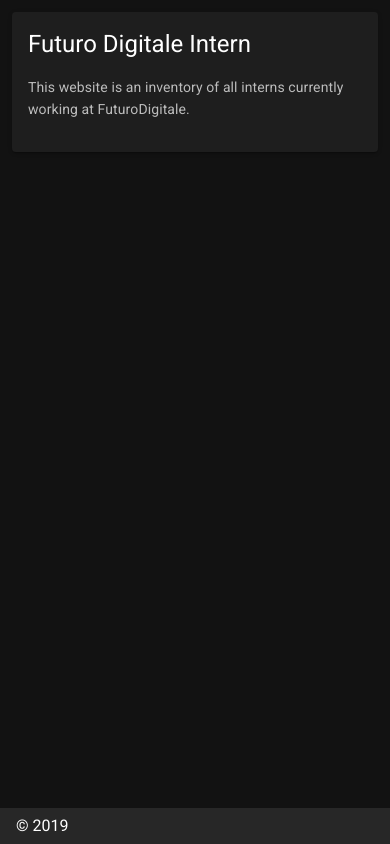
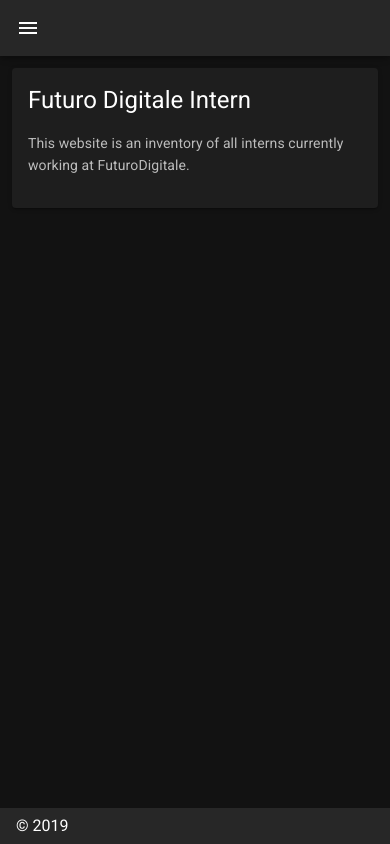
Before and after one commit to QuentinCD/FuturoInterns, a Nuxt app: page / in a window 390 px wide. Built offline with nearby package versions, Linux system fonts and the light colour scheme.

Commit message:
Phone version done?

```diff
--- a/layouts/default.vue
+++ b/layouts/default.vue
@@ -9,6 +9,9 @@
         </v-list-item>
       </v-list>
     </v-navigation-drawer>
+    <v-app-bar :clipped-left="clipped" app>
+      <v-app-bar-nav-icon @click.stop="drawer = !drawer" />
+    </v-app-bar>
     <v-content>
       <v-container>
         <nuxt />
@@ -24,6 +27,8 @@
 export default {
   data() {
     return {
+      drawer: false,
+      clipped: false,
       items: [
         {
           title: "Welcome",
```
